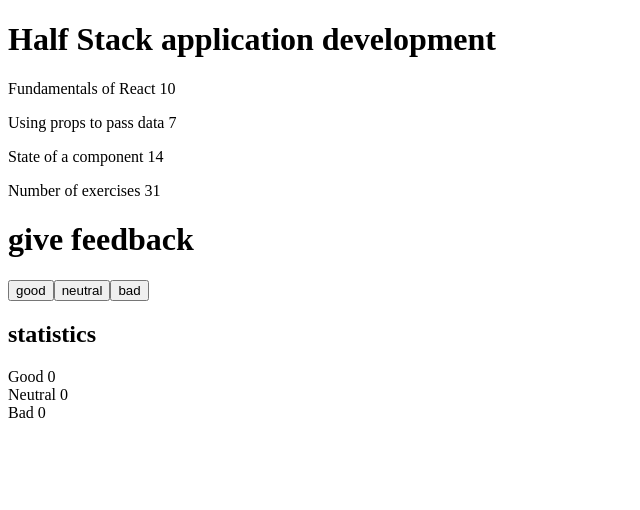
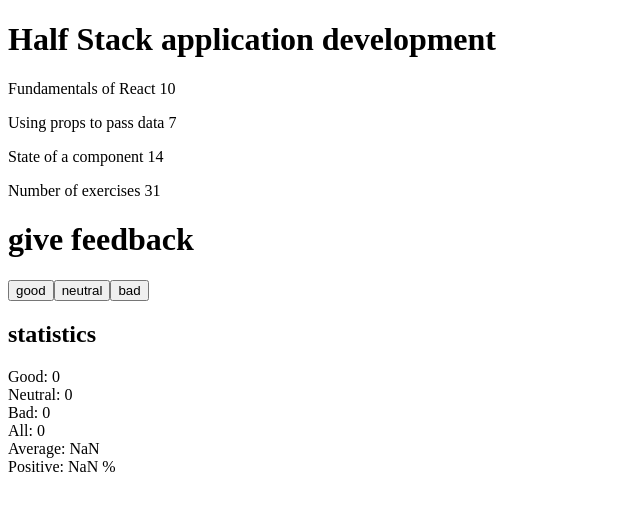
Before and after one commit to Booxmin/FSO-part1, a React app: page / in a window 1280 px wide. Shown: the top 510 px of the page, without its empty margins (0-640 px from the left). Built offline with nearby package versions, Linux system fonts and the light colour scheme; the HTML template or start-up script is replaced by a standard one.

Commit message:
unicafe step2

```diff
--- a/src/Unicafe.jsx
+++ b/src/Unicafe.jsx
@@ -1,6 +1,10 @@
 import { useState } from "react";
 
-const Display = (props) => <div>{props.name} {props.value}</div>;
+const Display = (props) => (
+  <div>
+    {props.name}: {props.value}
+  </div>
+);
 
 const Button = (props) => (
   <button onClick={props.handleClick}>{props.text}</button>
@@ -34,9 +38,18 @@
       <Button handleClick={() => setToNeutral(neutral + 1)} text="neutral" />
       <Button handleClick={() => setToBad(bad + 1)} text="bad" />
       <h2>statistics</h2>
-      <Display value={good} name="Good"/>
-      <Display value={neutral} name="Neutral"/>
-      <Display value={bad} name="Bad"/>
+      <Display value={good} name="Good" />
+      <Display value={neutral} name="Neutral" />
+      <Display value={bad} name="Bad" />
+      <Display value={good + neutral + bad} name="All" />
+      <Display
+        value={(good * 1 + neutral * 0 + bad * -1) / (good + neutral + bad)}
+        name="Average"
+      />
+      <Display
+        value={(good / (good + neutral + bad)) * 100 + " %"}
+        name="Positive"
+      />
     </div>
   );
 };
```
